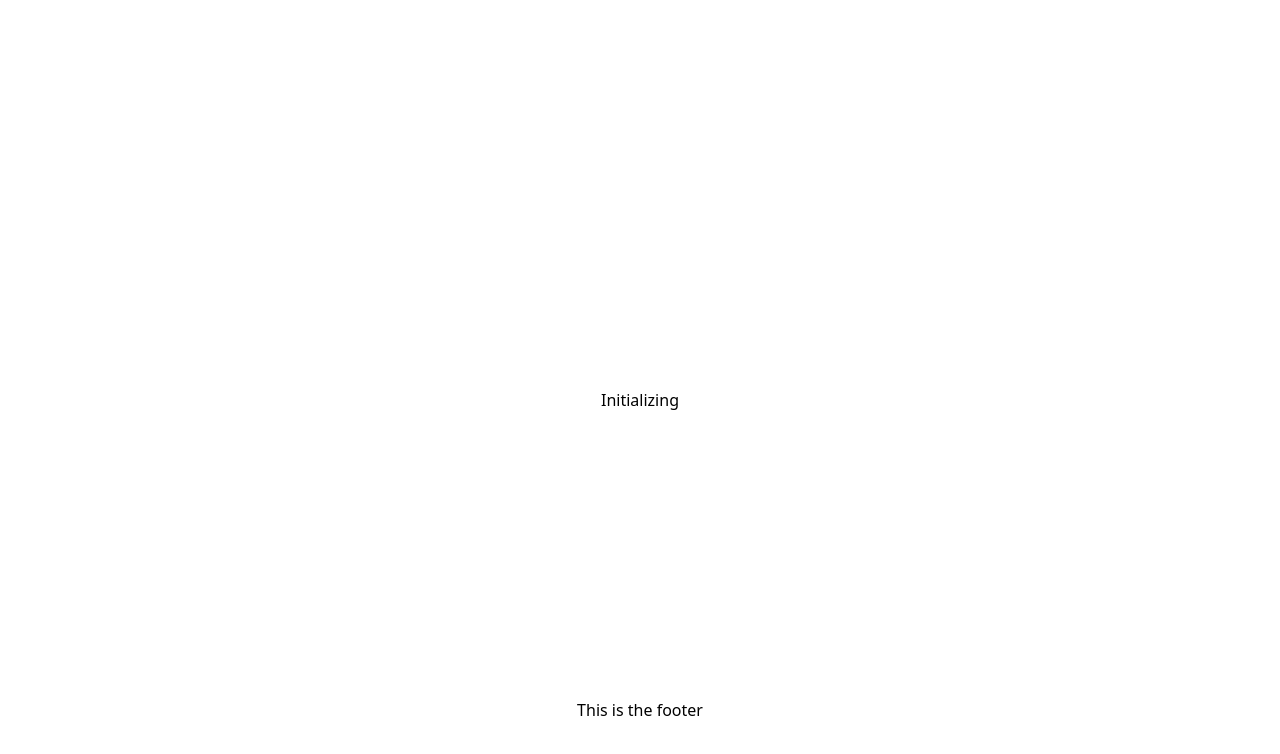
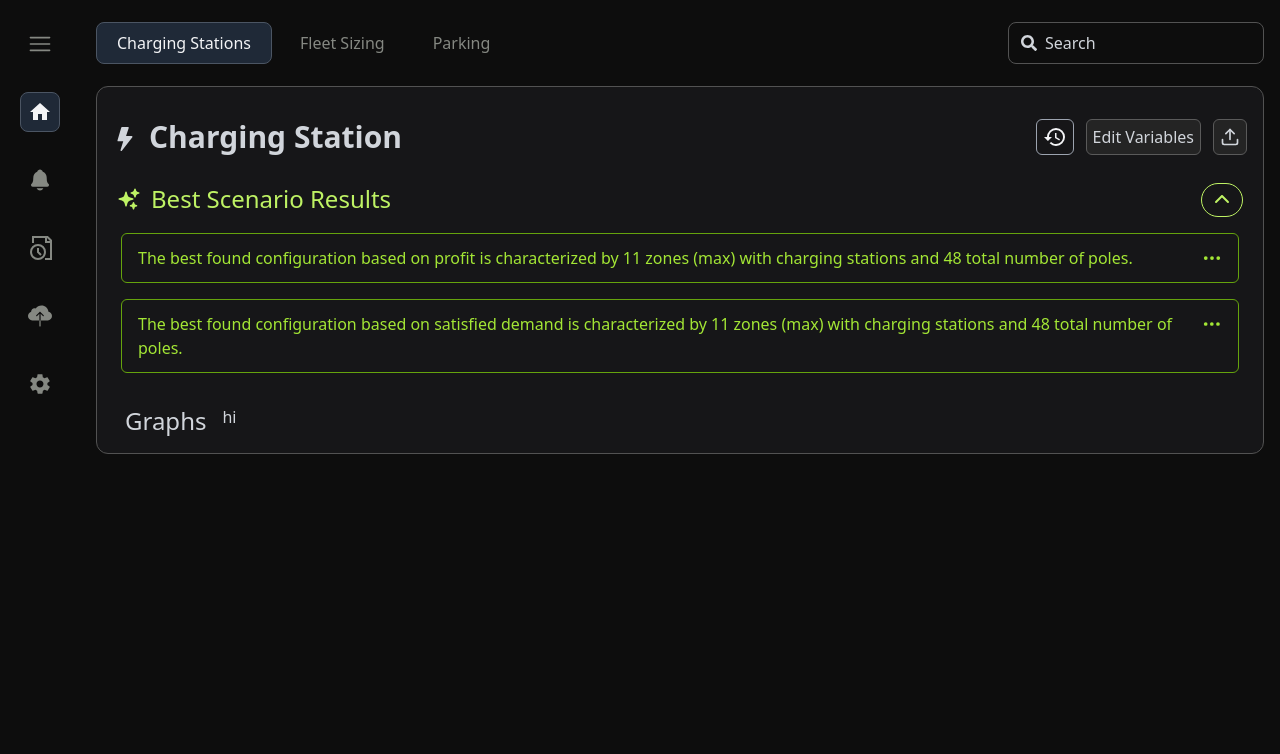
Before and after one commit to Victoriakaey/InsightGrid, a Next.js app: page / in a window 1280 px wide. Shown: the top 754 px of the page. Built offline with nearby package versions, Linux system fonts and the light colour scheme.

Commit message:
added navbar, sidebar, and dashboard

```diff
--- /dev/null
+++ b/app/components/dashboard/bestScenarioResults.tsx
@@ -0,0 +1,41 @@
+"use client";
+import React, { useState } from "react";
+import { HiSparkles } from "react-icons/hi2";
+import { BsThreeDots } from "react-icons/bs";
+import { FaChevronUp, FaChevronDown } from "react-icons/fa6";
+import { bestScenarioResultsItems } from "@/data/items";
+
+export default function BestScenarioResults() {
+  const [collapse, setCollapse] = useState<boolean>(true);
+  return (
+    <div className="p-1">
+      <div className="flex justify-between text-lime-300">
+        <div className="flex gap-2.5 text-2xl">
+          <HiSparkles className="mt-1" />
+          <p className="font-medium"> Best Scenario Results</p>
+        </div>
+        <button
+          className="py-2 px-3 border border-lime-300 rounded-full hover:border-lime-500 hover:text-lime-500 transition-colors"
+          onClick={() => setCollapse(!collapse)}
+        >
+          {collapse ? <FaChevronUp /> : <FaChevronDown />}
+        </button>
+      </div>
+      {collapse ? (
+        <div className="mt-3 p-1 text-lime-400 flex flex-col gap-4">
+          {bestScenarioResultsItems.map((item) => (
+            <div
+              key={item.id}
+              className="flex justify-between rounded-md py-3 px-4 border border-lime-600"
+            >
+              <p>{item.content}</p>
+              <BsThreeDots className="text-xl mt-0.5 hover:text-lime-600 hover:cursor-pointer transition-colors" />
+            </div>
+          ))}
+        </div>
+      ) : (
+        ""
+      )}
+    </div>
+  );
+}
--- /dev/null
+++ b/app/components/dashboard/dashboard.tsx
@@ -0,0 +1,20 @@
+import React from "react";
+import Description from "./description";
+import BestScenarioResults from "./bestScenarioResults";
+import Graph from "./graph";
+import Indicator from "./indicator";
+
+export default function Dashboard() {
+  return (
+    <div className="flex px-4">
+      <div className="flex flex-col gap-6 bg-buttonBg rounded-xl w-full p-4 text-gray-300 border border-buttonBorder">
+        <Description />
+        <BestScenarioResults />
+        <div className="flex px-3 gap-4">
+          <Graph />
+          <Indicator />
+        </div>
+      </div>
+    </div>
+  );
+}
--- /dev/null
+++ b/app/components/dashboard/description.tsx
@@ -0,0 +1,33 @@
+"use client";
+import { dashboardDescriptionItems } from "@/data/items";
+import React, { useState } from "react";
+import { BsLightningFill } from "react-icons/bs";
+
+export default function Description() {
+  const [active, setActive] = useState<string>("history");
+
+  return (
+    <div className="flex mt-4 justify-between">
+      <div className="flex gap-3">
+        <BsLightningFill className="text-2xl mt-2" />
+        <p className="text-3xl font-semibold">Charging Station</p>
+      </div>
+      <div className="flex gap-3 select-none">
+        {dashboardDescriptionItems.map((item) => (
+          <button
+            key={item.id}
+            onClick={() => setActive(item.id)}
+            className={`relative flex items-center justify-center rounded-md py-1 px-1.5
+                transition-colors ${
+                  active === item.id
+                    ? "border border-gray-400 text-gray-100"
+                    : "border border-dashboardButtonBorder bg-dashboardButtonBg"
+                } font-bold hover:text-gray-200`}
+          >
+            {item.buttonItem}
+          </button>
+        ))}
+      </div>
+    </div>
+  );
+}
--- /dev/null
+++ b/app/components/dashboard/graph.tsx
@@ -0,0 +1,9 @@
+import React from "react";
+
+export default function Graph() {
+  return (
+    <div className="">
+      <p className="text-2xl font-medium"> Graphs </p>
+    </div>
+  );
+}
--- /dev/null
+++ b/app/components/dashboard/indicator.tsx
@@ -0,0 +1,5 @@
+import React from "react";
+
+export default function Indicator() {
+  return <div className=""> hi </div>;
+}
--- /dev/null
+++ b/app/components/navbar.tsx
@@ -0,0 +1,30 @@
+"use client";
+import React, { useState } from "react";
+import { navbarItems } from "@/data/items";
+import Searchbox from "./searchbox";
+
+export default function Navbar() {
+  const [active, setActive] = useState<string>("charging-stations");
+
+  return (
+    <div className="flex h-[5.4rem] w-full items-center justify-between text-button px-4 select-none">
+      <div className="flex gap-2">
+        {navbarItems.map((item) => (
+          <button
+            key={item.id}
+            onClick={() => setActive(item.id)}
+            className={`relative flex items-center justify-center py-2 px-5 rounded-lg
+            transition-colors ${
+              active === item.id
+                ? "bg-gray-800 border border-gray-600 text-gray-100"
+                : "hover:bg-gray-700 hover:text-gray-200"
+            } font-light `}
+          >
+            {item.title}
+          </button>
+        ))}
+      </div>
+      <Searchbox />
+    </div>
+  );
+}
--- /dev/null
+++ b/app/components/searchbox.tsx
@@ -0,0 +1,10 @@
+import { FaSearch } from "react-icons/fa";
+
+export default function Searchbox() {
+  return (
+    <div className="flex gap-2 border border-buttonBorder text-gray-300 rounded-lg w-64 py-2 px-3">
+      <FaSearch className="mt-1" />
+      <p className="font-light"> Search </p>
+    </div>
+  );
+}
--- /dev/null
+++ b/app/components/sidebar.tsx
@@ -0,0 +1,26 @@
+"use client";
+import React, { useState } from "react";
+import { sidebarItems } from "@/data/items";
+
+export default function Sidebar() {
+  const [active, setActive] = useState<string>("home");
+
+  return (
+    <div className="flex flex-col h-screen w-20 items-center text-button py-6 gap-7">
+      {sidebarItems.map((item) => (
+        <button
+          key={item.id}
+          onClick={() => setActive(item.id)}
+          className={`relative flex items-center justify-center w-10 h-10 rounded-lg
+                      transition-colors ${
+                        active === item.id
+                          ? "bg-gray-800 border border-gray-600 text-gray-100"
+                          : "hover:bg-gray-700 hover:text-gray-200"
+                      } text-2xl font-bold`}
+        >
+          {item.icon}
+        </button>
+      ))}
+    </div>
+  );
+}
--- a/app/layout.tsx
+++ b/app/layout.tsx
@@ -1,16 +1,5 @@
 import type { Metadata } from "next";
-// import { Geist, Geist_Mono } from "next/font/google";
 import "./globals.css";
-
-// const geistSans = Geist({
-//   variable: "--font-geist-sans",
-//   subsets: ["latin"],
-// });
-
-// const geistMono = Geist_Mono({
-//   variable: "--font-geist-mono",
-//   subsets: ["latin"],
-// });
 
 export const metadata: Metadata = {
   title: "Create Next App",
@@ -24,7 +13,7 @@ export default function RootLayout({
 }>) {
   return (
     <html lang="en">
-      <body className="">{children}</body>
+      <body className="bg-black/95 h-screen">{children}</body>
     </html>
   );
 }
--- a/app/page.tsx
+++ b/app/page.tsx
@@ -1,12 +1,17 @@
+import Dashboard from "./components/dashboard/dashboard";
+import Navbar from "./components/navbar";
+import Sidebar from "./components/sidebar";
+
 export default function Home() {
   return (
-    <div className="grid grid-rows-[20px_1fr_20px] items-center justify-items-center min-h-screen p-8 pb-20 gap-16 sm:p-20 font-[family-name:var(--font-geist-sans)]">
-      <main className="flex flex-col gap-8 row-start-2 items-center sm:items-start">
-        Initializing
+    <div className="w-screen h-screen">
+      <main className="flex h-full">
+        <Sidebar />
+        <div className="flex-1 flex-col">
+          <Navbar />
+          <Dashboard />
+        </div>
       </main>
-      <footer className="row-start-3 flex gap-6 flex-wrap items-center justify-center">
-        This is the footer
-      </footer>
     </div>
   );
 }
--- /dev/null
+++ b/data/items.tsx
@@ -0,0 +1,45 @@
+import { RxHamburgerMenu } from "react-icons/rx";
+import { MdHome } from "react-icons/md";
+import { IoNotifications } from "react-icons/io5";
+import { GrDocumentTime } from "react-icons/gr";
+import { IoIosCloudUpload, IoMdSettings } from "react-icons/io";
+import { BsLightningFill } from "react-icons/bs";
+import { MdHistory } from "react-icons/md";
+import { LuUpload } from "react-icons/lu";
+
+export const sidebarItems = [
+  { id: "menu", icon: <RxHamburgerMenu /> },
+  { id: "home", icon: <MdHome /> },
+  { id: "notification", icon: <IoNotifications /> },
+  { id: "document", icon: <GrDocumentTime /> },
+  { id: "upload", icon: <IoIosCloudUpload /> },
+  { id: "settings", icon: <IoMdSettings /> },
+];
+
+export const navbarItems = [
+  { id: "charging-stations", title: "Charging Stations" },
+  { id: "fleet-sizing", title: "Fleet Sizing" },
+  { id: "parking", title: "Parking" },
+];
+
+export const dashboardDescriptionItems = [
+  { id: "history", buttonItem: <MdHistory className="text-2xl" /> },
+  {
+    id: "edit-variables",
+    buttonItem: <p className="font-light px-1">Edit Variables</p>,
+  },
+  { id: "upload", buttonItem: <LuUpload className="text-xl" /> },
+];
+
+export const bestScenarioResultsItems = [
+  {
+    id: 1,
+    content:
+      "The best found configuration based on profit is characterized by 11 zones (max) with charging stations and 48 total number of poles.",
+  },
+  {
+    id: 2,
+    content:
+      "The best found configuration based on satisfied demand is characterized by 11 zones (max) with charging stations and 48 total number of poles.",
+  },
+];
--- a/tailwind.config.ts
+++ b/tailwind.config.ts
@@ -11,6 +11,11 @@ export default {
       colors: {
         background: "var(--background)",
         foreground: "var(--foreground)",
+        button: "#858882",
+        buttonBg: "#161618",
+        buttonBorder: "#525252",
+        dashboardButtonBg: "#242424",
+        dashboardButtonBorder: "#5A5A5A",
       },
     },
   },
```
